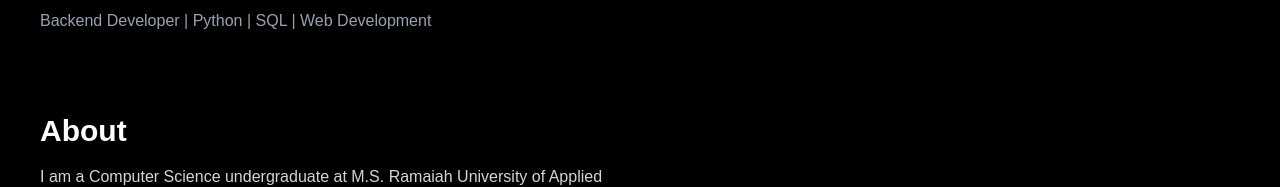
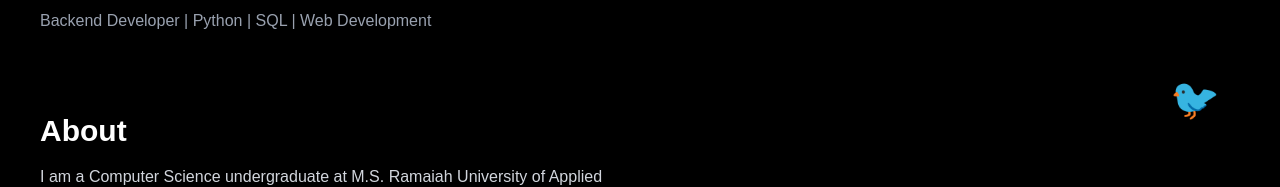
Before and after one commit to nishanthjavahar/portfolio, a Next.js app: page / in a window 1280 px wide. Shown: the part 131-318 px from the top of the page. Built offline with nearby package versions, Linux system fonts and the light colour scheme.

Commit message:
added flying bird animation

```diff
--- a/app/page.tsx
+++ b/app/page.tsx
@@ -1,7 +1,8 @@
 export default function Home() {
   return (
+
     <main className="min-h-screen bg-black text-white p-10">
-
+      <FlyingBird />
       <section className="mb-20">
         <h1 className="text-5xl font-bold">Sree Nishanth J</h1>
         <p className="mt-4 text-xl">
@@ -85,3 +86,27 @@ export default function Home() {
     </main>
   );
 }
+
+"use client";
+import { useState } from "react";
+
+function FlyingBird() {
+  const [fly, setFly] = useState(false);
+
+  return (
+    <div
+      style={{
+        position: "fixed",
+        right: "60px",
+        top: "200px",
+        cursor: "pointer",
+        fontSize: "40px",
+        transition: "transform 4s linear",
+        transform: fly ? "translate(-1200px, -200px)" : "none",
+      }}
+      onClick={() => setFly(true)}
+    >
+      🐦
+    </div>
+  );
+}
```
